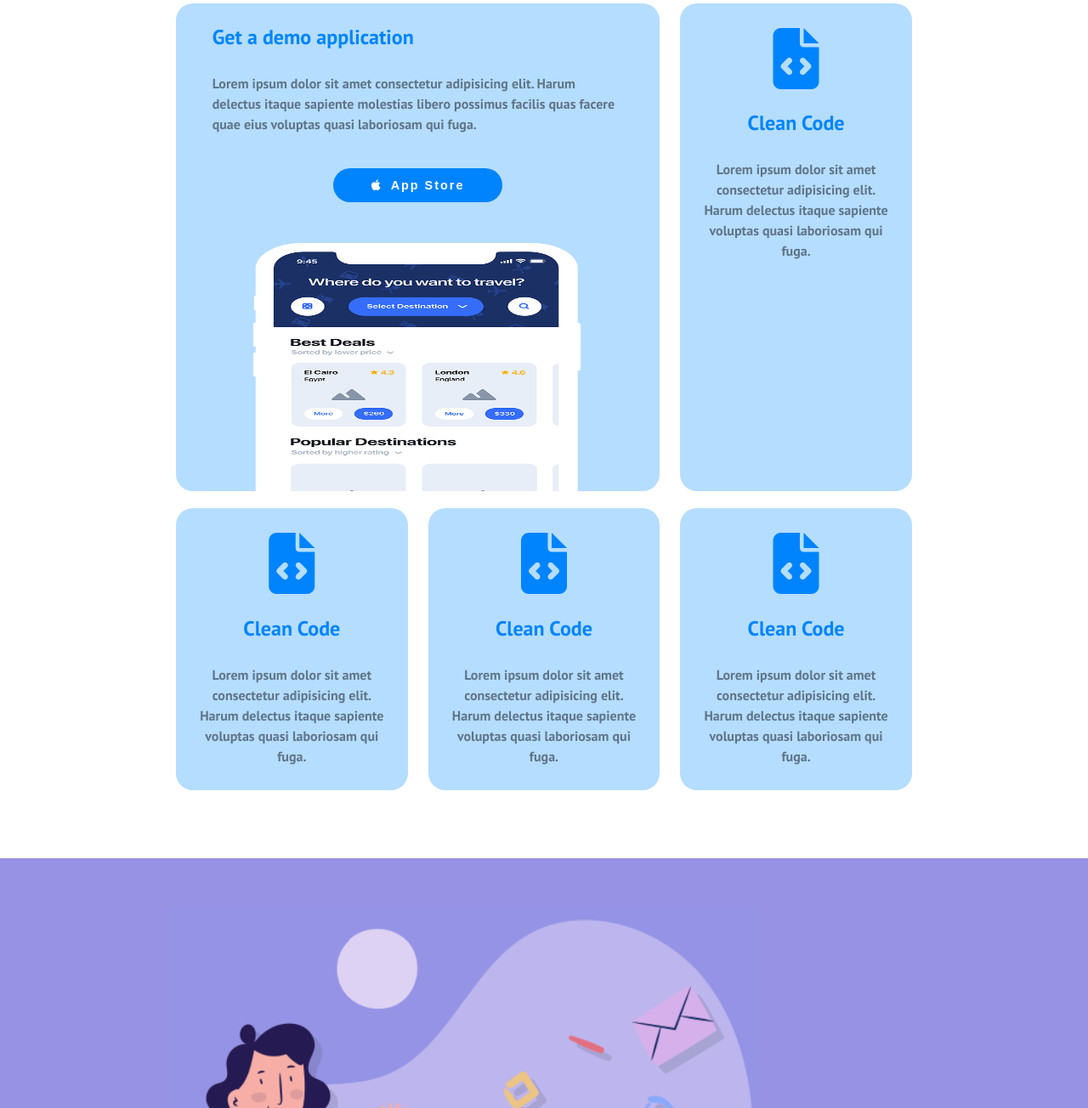
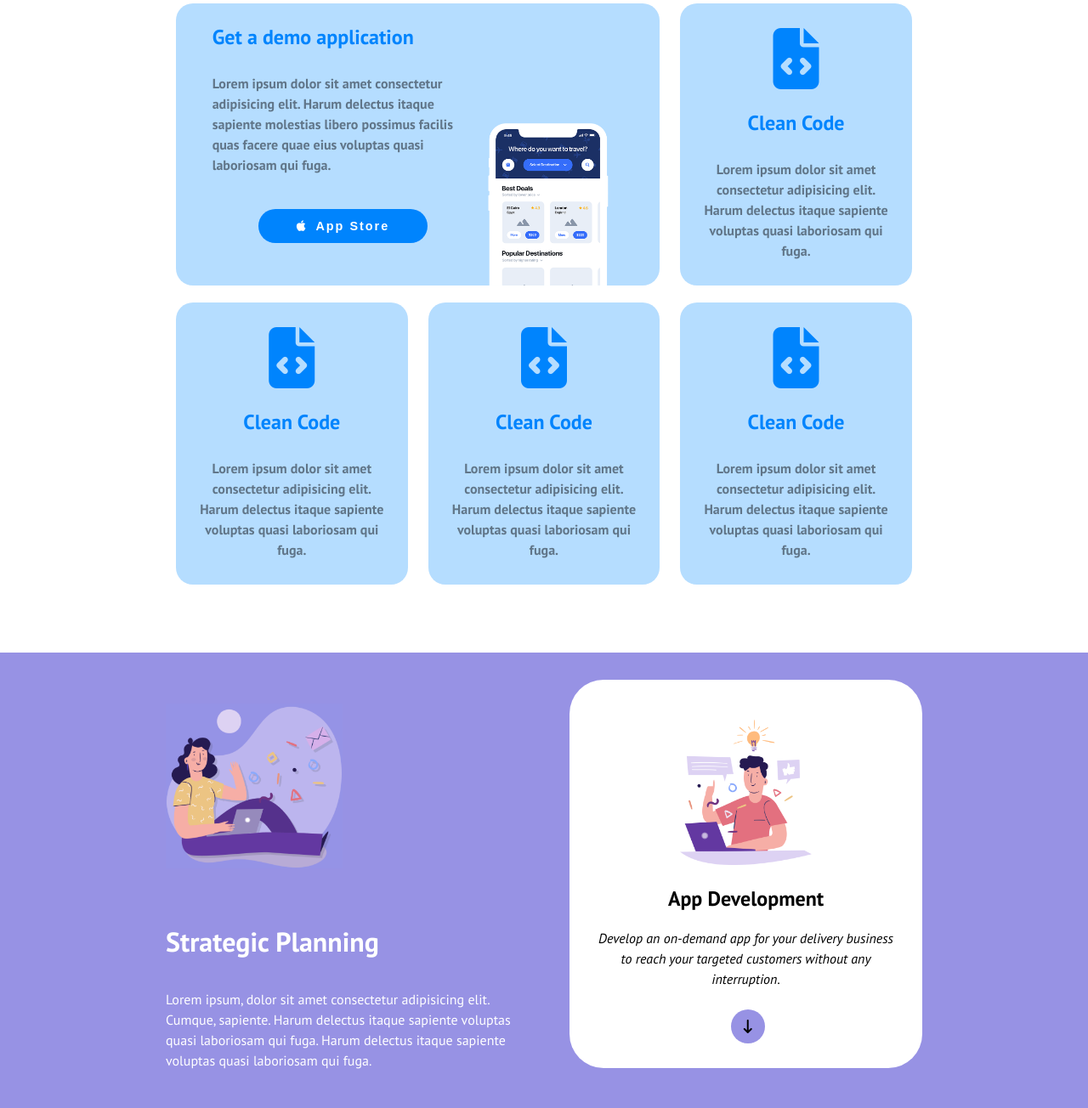
Before and after one commit to Roberta-Colombo/htmlcss-responsive-layout, a plain HTML site: page index.html in a window 1280 px wide. Shown: the part 96-1400 px from the top of the page at 85% size. Drawn offline with Linux system fonts and the light colour scheme.

Commit message:
Aggiunto responsive 992px

```diff
--- a/css/style.css
+++ b/css/style.css
@@ -109,7 +109,7 @@ h2 {
 
 .phone-image img {
     display: block;
-    height: 300px;
+    height: 100%;
     width: 100%;
     text-align: center;
 }
@@ -405,6 +405,7 @@ footer .tiny-txt a {
     #benefits .cards  {
         display: flex;
         flex-flow: row wrap;
+        align-items: center;
     }
 
     .less-rounded.white-card {
@@ -455,4 +456,46 @@ footer .tiny-txt a {
     ul button.white-btn a {
         color: black;
     }
+
+    #intro .less-rounded:first-child .content-container {
+        display: flex;
+        flex-flow: row nowrap;
+        justify-content: flex-start;
+        align-items: center;
+    }
+
+    .phone-image {
+        align-self: flex-end;
+        margin-bottom: -10px;
+    }
+
+    .big-container {
+        display: flex;
+        justify-content: flex-start;
+        margin: 0 auto;
+        max-width: 950px;
+    }
+
+    .container .strongly-rounded.white-card {
+        align-self: flex-end;
+    }
+
+    .big-container .container {
+        width: calc(950px / 2);
+    }
+
+    .planning1-image img, .planning2-image img  {
+        width: 50%;
+        height: 50%;
+    }
+
+    .less-rounded.white-card {
+        margin-left: 0.75rem;
+        margin-right: 0.75rem;
+        width: calc((100% / 3) - 1.5rem);
+    }
+
+    #get-started .container.centered, footer .container.centered {
+        width: 33.33%;
+    }
 }
--- a/index.html
+++ b/index.html
@@ -38,12 +38,14 @@
             <div class="container cards">
                 <div class="less-rounded">
                     <div class="content-container">
+                        <div class="caption">
                             <h2>Get a demo application</h2>
                             <div class="grey-txt">
                             <strong>Lorem ipsum dolor sit amet consectetur adipisicing elit. Harum delectus itaque sapiente molestias libero possimus facilis quas facere quae eius voluptas quasi laboriosam qui fuga.</strong>
                             </div>
 
                             <button class="blue-btn letter-spacing"><a href="#"><i class="fa-brands fa-apple"></i>App Store</a></button>
+                        </div>
 
                         <div class="phone-image">
                             <img src="./img/phone.png" alt="Smartphone">
@@ -87,6 +89,7 @@
         </section>
 
         <section id="planning">
+            <div class="big-container">
                 <div class="container">
                     <div class="planning1-image">
                         <img src="./img/planning1.png" alt="Donna pianifica il lavoro">
@@ -104,6 +107,7 @@
                             <div class="bigger-h3"><strong>App Development</strong></div>
                             <p><em>Develop an on-demand app for your delivery business to reach your targeted customers without any interruption.</em></p>
                             <div class="down-arrow"><a href><i class="fa-solid fa-arrow-down-long"></i></a></div>
+                        </div>
                     </div>
                 </div>
             </div>
```
Lines whose indentation alone changed are shown as unchanged.
